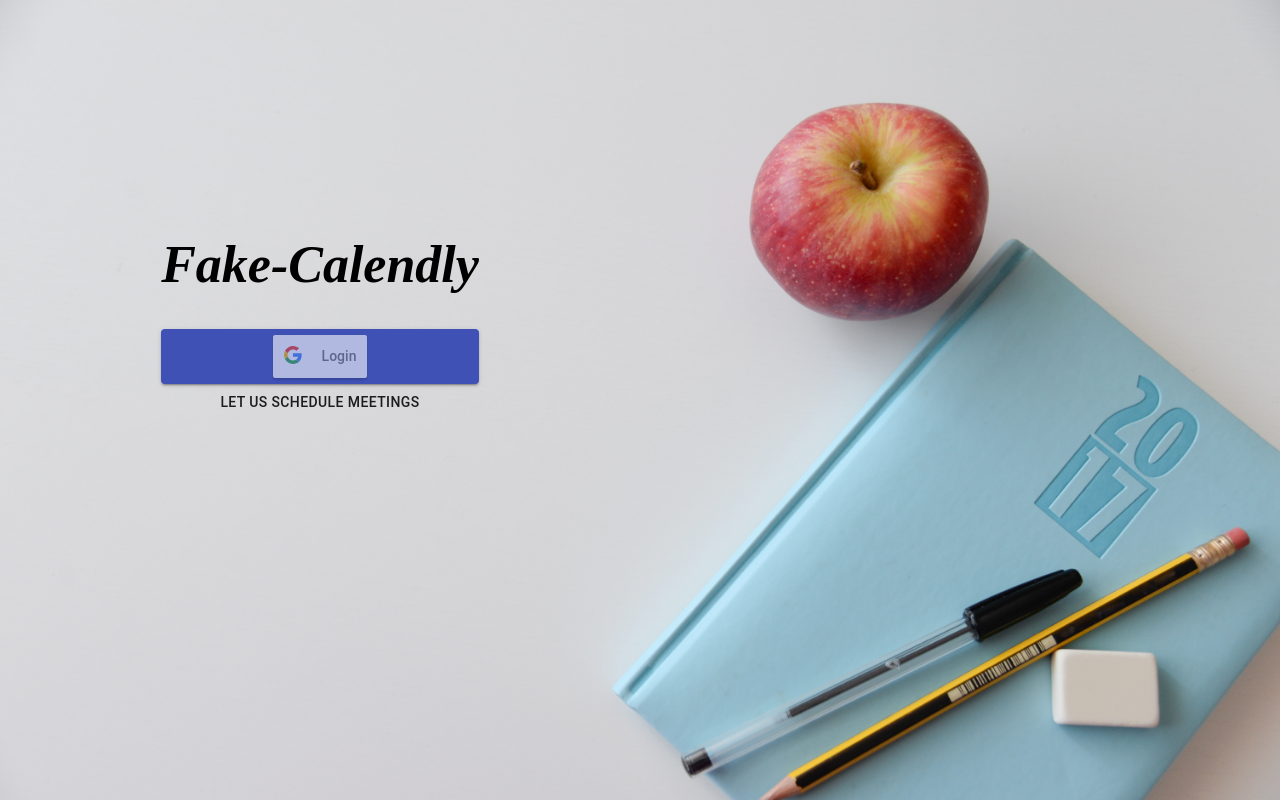
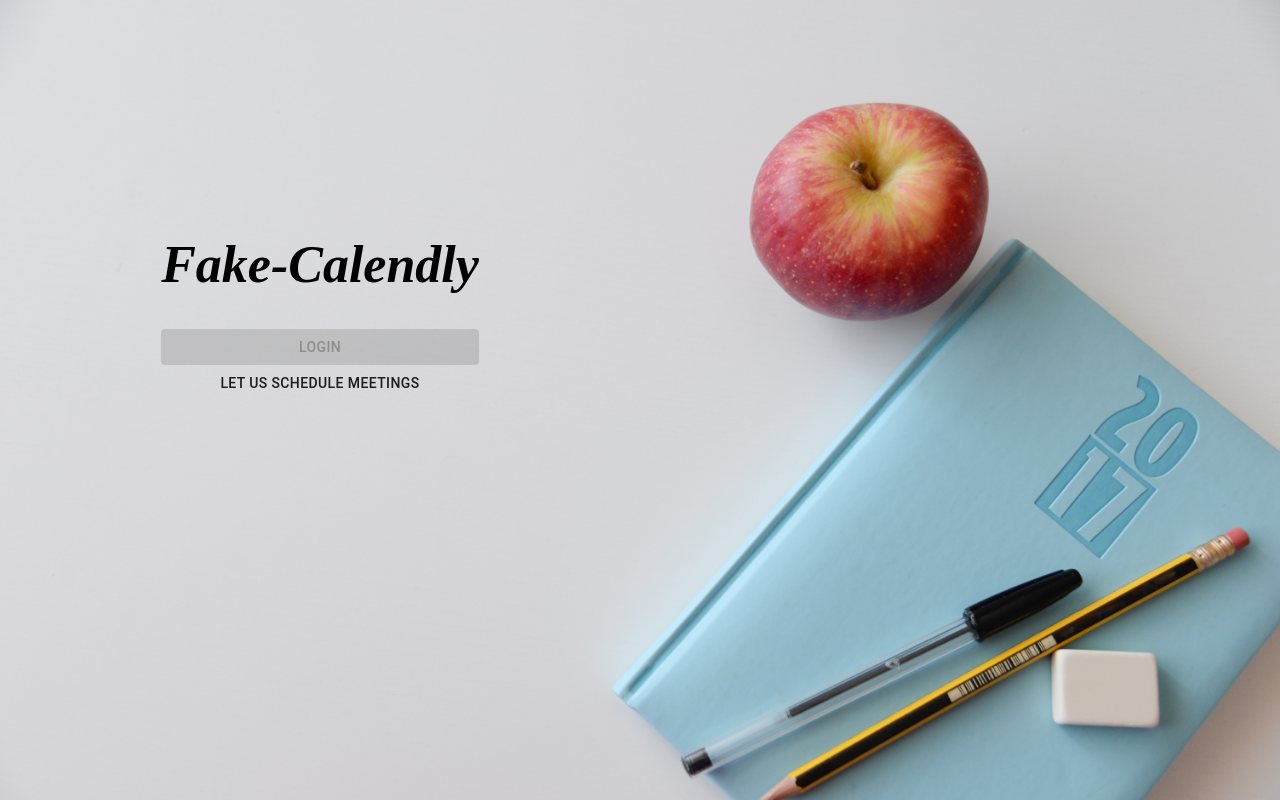
Before and after one commit to Sickaada/Calendar-App-React, a React (Create React App) app: page / in a window 1280 px wide. Built offline with nearby package versions, Linux system fonts and the light colour scheme.

Commit message:
add css to buttons

```diff
--- a/package.json
+++ b/package.json
@@ -4,14 +4,15 @@
   "private": true,
   "dependencies": {
     "@material-ui/core": "^4.12.3",
+    "@material-ui/styles": "^4.11.4",
     "axios": "^0.25.0",
+    "prop-types": "^15.8.1",
     "react": "^17.0.2",
     "react-dom": "^17.0.2",
     "react-google-login": "^5.2.2",
     "react-hook-form": "^7.25.3",
     "react-router-dom": "^6.2.1",
-    "react-scripts": "5.0.0",
-    "prop-types": "^15.8.1"
+    "react-scripts": "5.0.0"
   },
   "scripts": {
     "start": "react-scripts start",
--- a/src/components/Login.jsx
+++ b/src/components/Login.jsx
@@ -1,12 +1,21 @@
+/* eslint-disable react/prop-types */
 import React from 'react';
 import PropTypes from 'prop-types';
 import { GoogleLogin } from 'react-google-login';
+import { Button } from '@material-ui/core';
+import { makeStyles } from '@material-ui/core/styles';
 
+const useStyles = makeStyles({
+  btn: {
+    width: '100%',
+  },
+});
 // import { refreshTokenSetup } from '../utils/refreshToken';
 
 const clientID = '65367275187-2rtntb1b7th5nm03c83a2hgio2dt0oom.apps.googleusercontent.com';
 
 function Login({ setisLoggedIn }) {
+  const classes = useStyles();
   const onSuccess = (response) => {
     // console.log('User is', response.profileObj);
     localStorage.setItem('user', JSON.stringify(response.profileObj));
@@ -26,8 +35,14 @@ function Login({ setisLoggedIn }) {
         onFailure={onFailure}
         cookiePolicy="single_host_origin"
         scope="openid email profile https://www.googleapis.com/auth/calendar"
-        style={{ marginTop: '100px', backgroundColor: '#3f51b5' }}
+        render={(props) => (
+          <div style={{ width: '100%' }}>
+            <Button color="primary" variant="contained" className={classes.btn} onClick={props.onClick} disabled={props.disabled}>Login</Button>
+            {' '}
+          </div>
+        )}
         isSignedIn
+
       />
 
     </div>
--- a/src/components/Logout.jsx
+++ b/src/components/Logout.jsx
@@ -1,10 +1,20 @@
+/* eslint-disable react/prop-types */
 import React from 'react';
 import { GoogleLogout } from 'react-google-login';
 import PropTypes from 'prop-types';
+import { Button } from '@material-ui/core';
+import { makeStyles } from '@material-ui/core/styles';
+
+const useStyles = makeStyles({
+  btn: {
+    width: '100%',
+  },
+});
 
 const clientID = '679042011354-2f2upoivo3q9ko9mlv3op4is64ikcjvv.apps.googleusercontent.com';
 
 function Logout({ setisLoggedIn }) {
+  const classes = useStyles();
   const onSuccess = () => {
     console.log('Logged out!');
     localStorage.removeItem('user');
@@ -16,6 +26,12 @@ function Logout({ setisLoggedIn }) {
         clientId={clientID}
         buttonText="Logout"
         onLogoutSuccess={onSuccess}
+        render={(props) => (
+          <div style={{ width: '20%' }}>
+            <Button color="primary" variant="contained" className={classes.btn} onClick={props.onClick} disabled={props.disabled}>Logout</Button>
+            {' '}
+          </div>
+        )}
       />
     </div>
   );
--- a/src/components/pages/landing.jsx
+++ b/src/components/pages/landing.jsx
@@ -22,9 +22,9 @@ function Landing({ setisLoggedIn }) {
               </h1>
             </Grid>
             <div style={{ height: '25' }} />
-            <Button color="primary" variant="contained">
-              <Login setisLoggedIn={setisLoggedIn} />
-            </Button>
+
+            <Login setisLoggedIn={setisLoggedIn} />
+
             <div style={{ height: '20' }} />
             <Button>
               Let us schedule meetings
```
